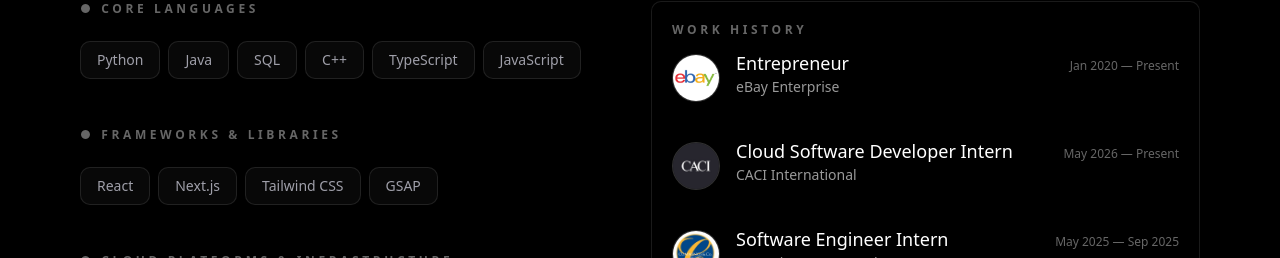
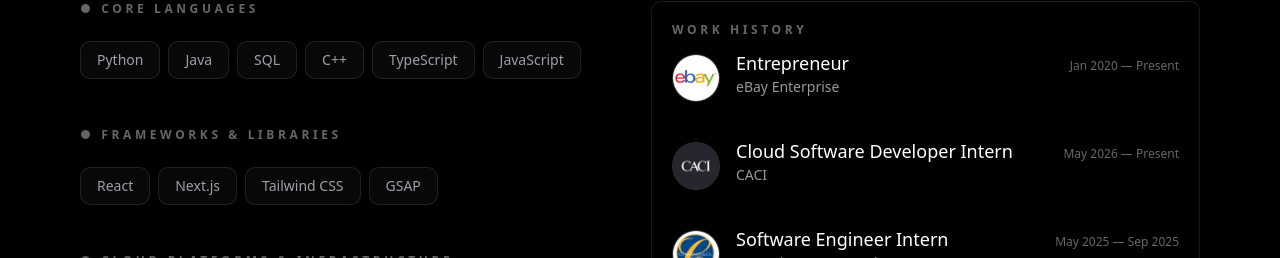
Before and after one commit to BekzodDjumanov/Portfolio, a Next.js app: page / in a window 1280 px wide. Shown: the part 1120-1378 px from the top of the page. Built offline with nearby package versions, Linux system fonts and the light colour scheme; a web font is replaced by a local one.

Commit message:
removed keywords

```diff
--- a/app/page.tsx
+++ b/app/page.tsx
@@ -661,7 +661,7 @@ export default function Home() {
                         Cloud Software Developer Intern
                       </h3>
                       <p className="text-[14px] lg:text-sm opacity-60 mt-2 leading-none">
-                        CACI International
+                        CACI
                       </p>
                       <p className="text-[12px] font-medium opacity-40 mt-2 sm:hidden">
                         May 2026 — Present
--- a/app/resume/page.tsx
+++ b/app/resume/page.tsx
@@ -88,7 +88,7 @@ export default function Projects() {
     {
       date: "May 2026 — Present",
       role: "Cloud Software Developer Intern",
-      company: "CACI International",
+      company: "CACI",
       logo: "/images/caci.png",
       description:
         "Proposed a more optimized and efficient solution for deploying company services, bypassing upstream bottlenecks and significantly improving orchestration for future developers.",
```
